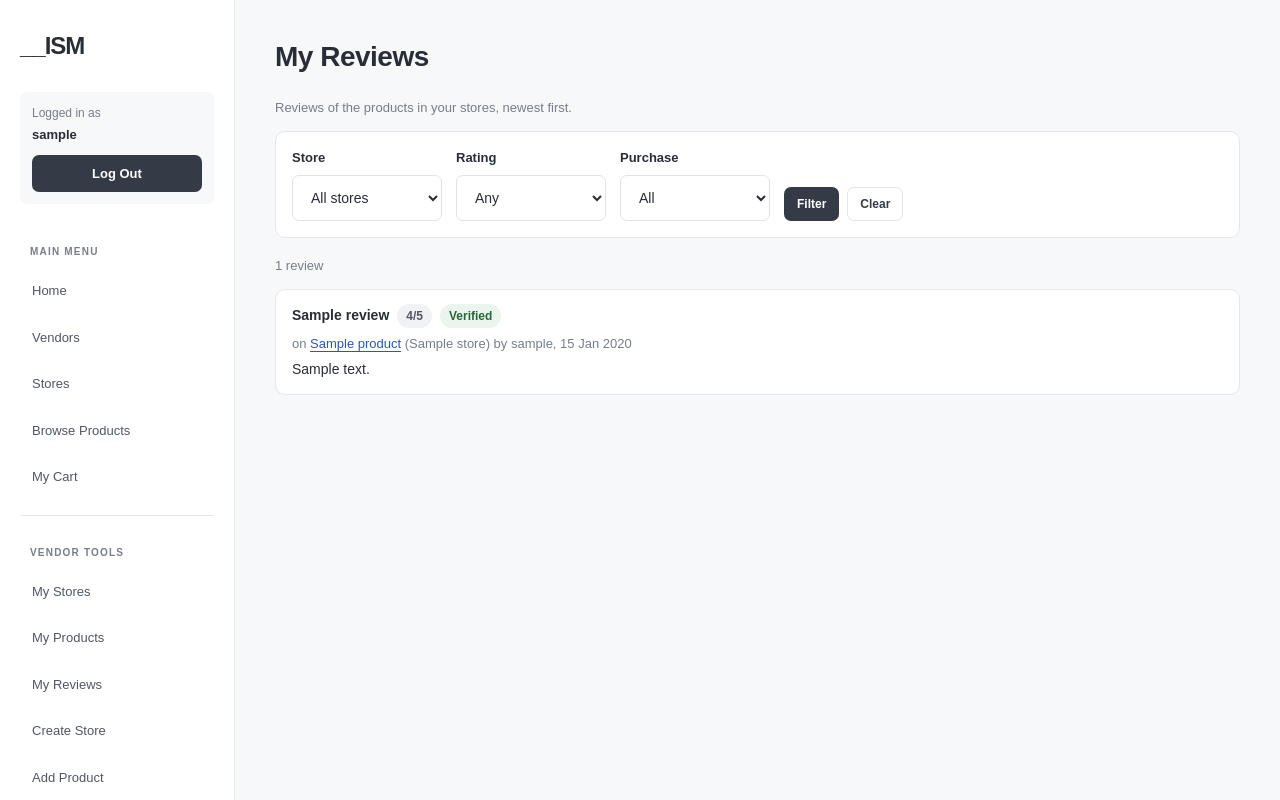
After one commit to garethhalk94-jpg/__ISM, a Django app: page /reviews/ in a window 1280 px wide. The commit adds this page. Run offline with Django 5.2, Linux system fonts and the light colour scheme; a user stored in the database is signed in; tables that the repository leaves empty hold one stand-in row (values such as "Sample post").

Commit message:
Added My Reviews functionality for the Vendors Group

````diff
--- /dev/null
+++ b/shop/templates/shop/_pagination.html
@@ -0,0 +1,13 @@
+{% if page.has_other_pages %}
+  <nav class="pagination" aria-label="Pages">
+    {% if page.has_previous %}
+      <a href="?page={{ page.previous_page_number }}{% if querystring %}&{{ querystring }}{% endif %}"
+         class="button button-secondary button-small">&larr; Previous</a>
+    {% endif %}
+    <span class="item-meta">Page {{ page.number }} of {{ page.paginator.num_pages }}</span>
+    {% if page.has_next %}
+      <a href="?page={{ page.next_page_number }}{% if querystring %}&{{ querystring }}{% endif %}"
+         class="button button-secondary button-small">Next &rarr;</a>
+    {% endif %}
+  </nav>
+{% endif %}
--- /dev/null
+++ b/shop/templates/shop/my_reviews.html
@@ -0,0 +1,81 @@
+{% extends "base.html" %}
+
+{% block title %}My Reviews | __ISM{% endblock %}
+
+{% block content %}
+  <h1>My Reviews</h1>
+  <p class="item-meta">Reviews of the products in your stores, newest first.</p>
+
+  <form method="get" class="filter-bar">
+    <div class="form-field">
+      <label for="id_store">Store</label>
+      <select id="id_store" name="store">
+        <option value="">All stores</option>
+        {% for store in stores %}
+          <option value="{{ store.pk }}"
+                  {% if filters.store == store.pk|stringformat:"s" %}selected{% endif %}>{{ store.name }}</option>
+        {% endfor %}
+      </select>
+    </div>
+
+    <div class="form-field">
+      <label for="id_rating">Rating</label>
+      <select id="id_rating" name="rating">
+        <option value="">Any</option>
+        {% for n in ratings %}
+          <option value="{{ n }}"
+                  {% if filters.rating == n|stringformat:"s" %}selected{% endif %}>{{ n }} star{{ n|pluralize }}</option>
+        {% endfor %}
+      </select>
+    </div>
+
+    <div class="form-field">
+      <label for="id_verified">Purchase</label>
+      <select id="id_verified" name="verified">
+        <option value="">All</option>
+        <option value="yes" {% if filters.verified == "yes" %}selected{% endif %}>Verified</option>
+        <option value="no" {% if filters.verified == "no" %}selected{% endif %}>Unverified</option>
+      </select>
+    </div>
+
+    {% if filters.product %}
+      <input type="hidden" name="product" value="{{ filters.product }}">
+    {% endif %}
+
+    <div class="filter-actions">
+      <button type="submit" class="button button-primary button-small">Filter</button>
+      <a href="{% url 'shop:my_reviews' %}" class="button button-secondary button-small">Clear</a>
+    </div>
+  </form>
+
+  {% if filters.product %}
+    <p class="item-meta">Showing one product only.</p>
+  {% endif %}
+  <p class="item-meta">{{ page.paginator.count }} review{{ page.paginator.count|pluralize }}</p>
+
+  <ul class="item-list">
+    {% for review in page %}
+      <li class="review-card">
+        <div class="row-actions">
+          <strong>{{ review.title }}</strong>
+          <span class="badge">{{ review.rating }}/5</span>
+          {% if review.is_verified %}
+            <span class="badge badge-ok">Verified</span>
+          {% else %}
+            <span class="badge">Unverified</span>
+          {% endif %}
+        </div>
+        <p class="item-meta">
+          on <a href="{% url 'shop:product_detail' review.product.pk %}">{{ review.product.name }}</a>
+          ({{ review.product.store.name }})
+          by {{ review.author.username }}, {{ review.created_at|date:"d M Y" }}
+        </p>
+        {% if review.body %}<p>{{ review.body }}</p>{% endif %}
+      </li>
+    {% empty %}
+      <li class="item-empty">No reviews match.</li>
+    {% endfor %}
+  </ul>
+
+  {% include "shop/_pagination.html" %}
+{% endblock %}
--- a/shop/urls.py
+++ b/shop/urls.py
@@ -50,4 +50,16 @@ urlpatterns = [
         views.invoice_confirmation,
         name="invoice_confirmation",
     ),
+    # BROWSING - VENDORS AND STORES
+    path("vendors/", views.vendor_list, name="vendor_list"),
+    path("stores/browse/", views.store_list, name="store_list"),
+    path("stores/<int:pk>/", views.store_detail, name="store_detail"),
+    # REVIEWS
+    path("reviews/", views.my_reviews, name="my_reviews"),
+    path("reviews/<int:pk>/edit/", views.edit_review, name="edit_review"),
+    path(
+        "reviews/<int:pk>/delete/",
+        views.delete_review,
+        name="delete_review",
+    ),
 ]
--- a/shop/views.py
+++ b/shop/views.py
@@ -4,10 +4,13 @@ from django.db import transaction
 from django.core.exceptions import ValidationError
 from django.views.decorators.http import require_POST
 from django.contrib import messages
-from django.db.models import ProtectedError
-from .models import Store, Product, Order, OrderItem, Review
+from django.db.models import ProtectedError, Count
 from django.core.mail import EmailMessage
 from django.conf import settings
+from django.contrib.auth import get_user_model
+from django.core.paginator import Paginator
+
+from .models import Store, Product, Order, OrderItem, Review
 from .functions.reddit import RedditFetchError, get_reddit_posts
 
 """
@@ -301,8 +304,15 @@ def product_detail(request, pk):
     Show one product with its reviews and the add-to-cart form.
     """
 
-    product = get_object_or_404(Product, pk=pk)
-    return render(request, "shop/product_detail.html", {"product": product})
+    product = get_object_or_404(Product.objects.select_related("store"), pk=pk)
+    reviews = product.reviews_product.select_related("author").order_by(
+        "-created_at", "-id"
+    )
+    return render(
+        request,
+        "shop/product_detail.html",
+        {"product": product, "reviews": reviews},
+    )
 
 
 # ***** PRODUCT VIEWS - END *****
@@ -342,6 +352,8 @@ def add_review(request, pk):
     review.save()
     messages.success(request, "Your review has been posted.")
     return redirect("shop:product_detail", pk=product.pk)
+
+
 # ***** REVIEW VIEWS - END *****
 
 
@@ -431,6 +443,8 @@ def cart_page(request):
             "total": total,
         },
     )
+
+
 # ***** CART VIEWS - END *****
 
 
@@ -528,3 +542,179 @@ def invoice_confirmation(request, pk):
 
     order = get_object_or_404(Order, pk=pk, buyer=request.user)
     return render(request, "shop/invoice_confirmation.html", {"order": order})
+
+
+User = get_user_model()
+
+
+def paginate(request, queryset, per_page=20):
+    """
+    Return the requested page of a queryset and the filter query string.
+
+    The page number comes from ?page=<n>. The query string holds every other
+    parameter, so the page links keep the filters that are switched on.
+    """
+
+    page = Paginator(queryset, per_page).get_page(request.GET.get("page"))
+    params = request.GET.copy()
+    params.pop("page", None)
+    return page, params.urlencode()
+
+
+@login_required
+@permission_required("shop.view_store", raise_exception=True)
+def vendor_list(request):
+    """
+    List every vendor with their stores, for buyers and vendors.
+    """
+
+    vendors = (
+        User.objects.filter(groups__name="Vendors")
+        .prefetch_related("stores")
+        .order_by("username")
+    )
+    return render(request, "shop/vendor_list.html", {"vendors": vendors})
+
+
+@login_required
+@permission_required("shop.view_store", raise_exception=True)
+def store_list(request):
+    """
+    List every store with its vendor and product count, a page at a time.
+    """
+
+    stores = (
+        Store.objects.select_related("vendor")
+        .annotate(product_count=Count("products"))
+        .order_by("name", "id")
+    )
+    page, querystring = paginate(request, stores)
+    return render(
+        request,
+        "shop/store_list.html",
+        {"page": page, "querystring": querystring},
+    )
+
+
+@login_required
+@permission_required("shop.view_store", raise_exception=True)
+def store_detail(request, pk):
+    """
+    Show one store and the products it sells.
+    """
+
+    store = get_object_or_404(Store.objects.select_related("vendor"), pk=pk)
+    products = store.products.order_by("name", "id")
+    return render(
+        request,
+        "shop/store_detail.html",
+        {"store": store, "products": products},
+    )
+
+
+@login_required
+@permission_required("shop.add_store", raise_exception=True)
+def my_reviews(request):
+    """
+    List reviews of the vendor's own products, newest first.
+
+    Optional filters, all read from the query string: store, product,
+    rating and verified (yes or no). The list is limited to the vendor's own
+    products first, so a filter can never reveal another vendor's reviews.
+    """
+
+    stores = Store.objects.filter(vendor=request.user).order_by("name")
+    reviews = (
+        Review.objects.filter(product__store__vendor=request.user)
+        .select_related("product__store", "author")
+        .order_by("-created_at", "-id")
+    )
+
+    filters = {
+        "store": request.GET.get("store", ""),
+        "product": request.GET.get("product", ""),
+        "rating": request.GET.get("rating", ""),
+        "verified": request.GET.get("verified", ""),
+    }
+    if filters["store"].isdigit():
+        reviews = reviews.filter(product__store_id=int(filters["store"]))
+    if filters["product"].isdigit():
+        reviews = reviews.filter(product_id=int(filters["product"]))
+    if filters["rating"] in {"1", "2", "3", "4", "5"}:
+        reviews = reviews.filter(rating=int(filters["rating"]))
+    if filters["verified"] == "yes":
+        reviews = reviews.filter(is_verified=True)
+    elif filters["verified"] == "no":
+        reviews = reviews.filter(is_verified=False)
+
+    page, querystring = paginate(request, reviews)
+    return render(
+        request,
+        "shop/my_reviews.html",
+        {
+            "page": page,
+            "querystring": querystring,
+            "stores": stores,
+            "filters": filters,
+            "ratings": [1, 2, 3, 4, 5],
+        },
+    )
+
+
+@login_required
+@permission_required("shop.change_review", raise_exception=True)
+def edit_review(request, pk):
+    """
+    Let a buyer change the rating, title and text of their own review.
+
+    Whether the review is verified is not editable. The server set it when
+    the review was written.
+    """
+
+    review = get_object_or_404(
+        Review.objects.select_related("product"), pk=pk, author=request.user
+    )
+    context = {"review": review, "ratings": [1, 2, 3, 4, 5]}
+
+    if request.method != "POST":
+        context["form_data"] = {
+            "rating": review.rating,
+            "title": review.title,
+            "body": review.body,
+        }
+        return render(request, "shop/edit_review.html", context)
+
+    review.rating = request.POST.get("rating", "").strip()
+    review.title = request.POST.get("title", "").strip()
+    review.body = request.POST.get("body", "").strip()
+
+    errors = []
+    try:
+        review.full_clean(exclude=["product", "author"])
+    except ValidationError as exc:
+        for field, field_messages in exc.message_dict.items():
+            for message in field_messages:
+                errors.append(f"{field.capitalize()}: {message}")
+
+    if errors:
+        context.update({"errors": errors, "form_data": request.POST})
+        return render(request, "shop/edit_review.html", context)
+
+    review.save()
+    messages.success(request, "Your review has been updated.")
+    return redirect("shop:product_detail", pk=review.product_id)
+
+
+@login_required
+@permission_required("shop.delete_review", raise_exception=True)
+@require_POST
+def delete_review(request, pk):
+    """
+    Let a buyer delete their own review (POST only).
+    """
+
+    review = get_object_or_404(Review, pk=pk, author=request.user)
+    product_id = review.product_id
+    review.delete()
+    messages.success(request, "Your review has been deleted.")
+    return redirect("shop:product_detail", pk=product_id)
--- a/static/css/styles.css
+++ b/static/css/styles.css
@@ -777,7 +777,6 @@ select {
     }
 }
 
-```css
 /* INVOICE PAGE */
 
 .invoice-page {
@@ -1141,3 +1140,59 @@ button:focus-visible,
     color: #777e89;
     background: #fff;
 }
+
+.filter-bar {
+    display: flex;
+    flex-wrap: wrap;
+    align-items: flex-end;
+    gap: 14px;
+    margin: 0 0 18px;
+    padding: 16px;
+    border: 1px solid #e5e7eb;
+    border-radius: 10px;
+    background: #fff;
+}
+
+.filter-bar .form-field {
+    min-width: 150px;
+}
+
+.filter-actions {
+    display: flex;
+    gap: 8px;
+}
+
+.badge {
+    display: inline-block;
+    padding: 3px 9px;
+    border-radius: 999px;
+    background: #f0f2f5;
+    color: #515762;
+    font-size: 12px;
+    font-weight: 600;
+}
+
+.badge-ok {
+    background: #eaf5ed;
+    color: #28663b;
+}
+
+.review-card {
+    padding: 14px 16px;
+    border: 1px solid #e5e7eb;
+    border-radius: 10px;
+    background: #fff;
+    list-style: none;
+}
+
+.review-card p {
+    margin: 6px 0 0;
+}
+
+.pagination {
+    display: flex;
+    flex-wrap: wrap;
+    align-items: center;
+    gap: 12px;
+    margin: 4px 0 20px;
+}
--- a/templates/base.html
+++ b/templates/base.html
@@ -45,15 +45,27 @@
 
                 {% if user.is_authenticated %}
 
+                    {% if perms.shop.view_store %}
+                        <a href="{% url 'shop:vendor_list' %}"
+                           class="nav-link">
+                            Vendors
+                        </a>
+
+                        <a href="{% url 'shop:store_list' %}"
+                           class="nav-link">
+                            Stores
+                        </a>
+                    {% endif %}
+
                     {% if perms.shop.view_product %}
                         <a href="{% url 'shop:product_list' %}"
-                           class="nav-link">
-                            Browse Products
+                            class="nav-link">
+                             Browse Products
                         </a>
 
                         <a href="{% url 'shop:cart_page' %}"
-                           class="nav-link">
-                            My Cart
+                            class="nav-link">
+                             My Cart
                         </a>
                     {% endif %}
 
@@ -70,6 +82,11 @@
                         <a href="{% url 'shop:my_products' %}"
                            class="nav-link">
                             My Products
+                        </a>
+
+                        <a href="{% url 'shop:my_reviews' %}"
+                            class="nav-link">
+                             My Reviews
                         </a>
 
                         <a href="{% url 'shop:create_store' %}"
````
Also changed, not shown: shop/templates/shop/edit_review.html (added, +60 -0 lines), shop/templates/shop/my_products.html (+6 -3 lines), shop/templates/shop/product_detail.html (+13 -1 lines), shop/templates/shop/store_detail.html (added, +29 -0 lines), shop/templates/shop/store_list.html (added, +28 -0 lines), shop/templates/shop/vendor_list.html (added, +28 -0 lines).
